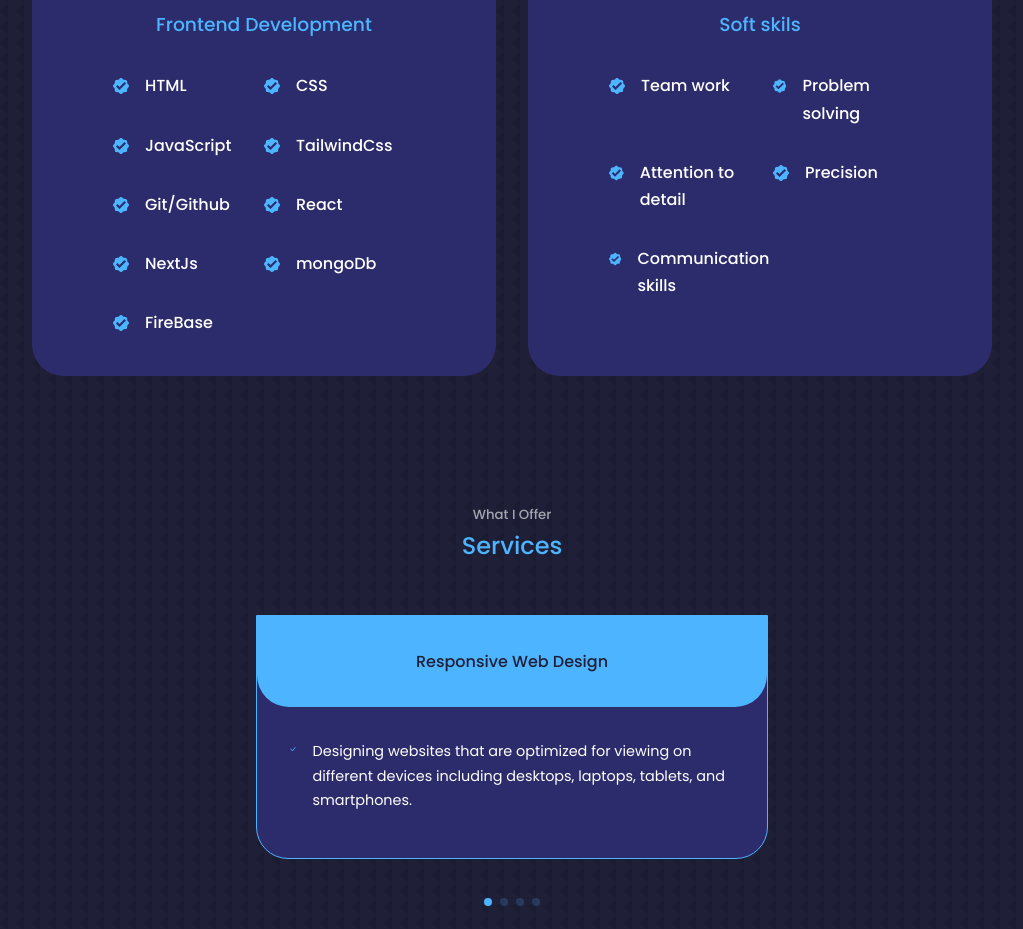
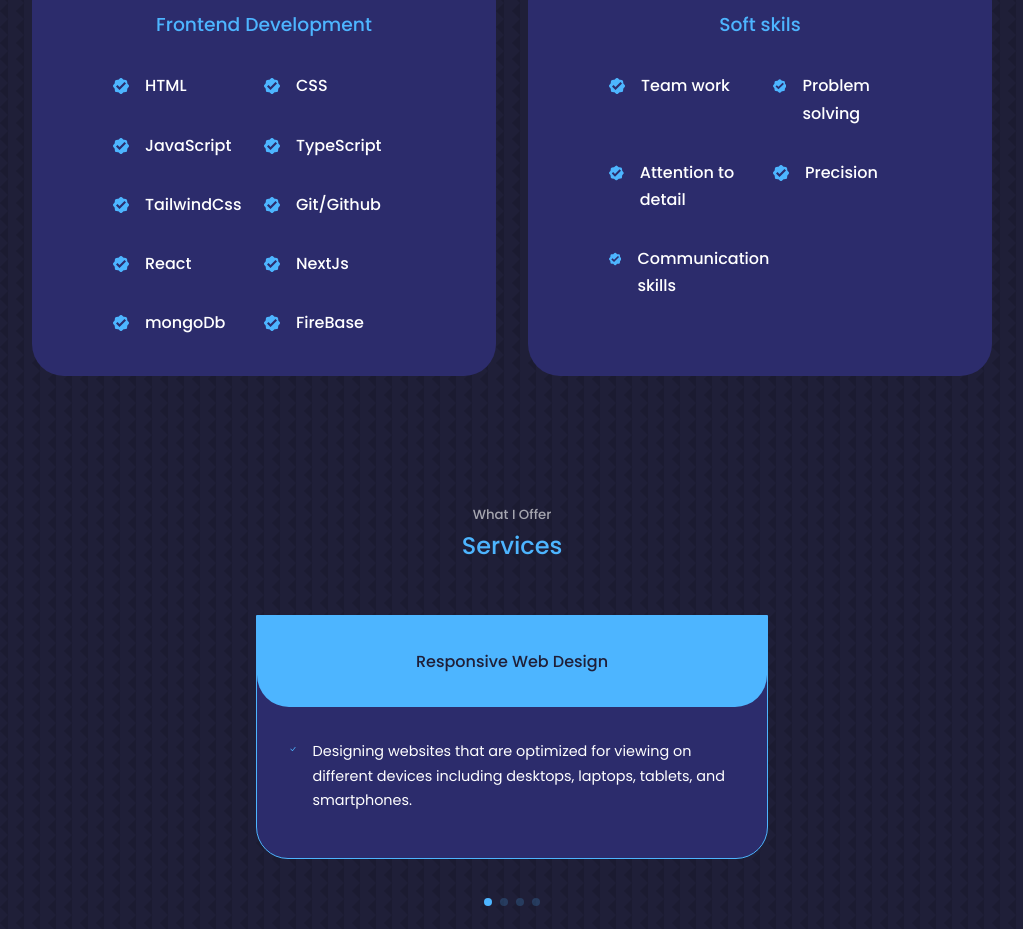
Before and after one commit to AfrokingJasper/My-React-Portfolio, a React (Create React App) app: page / in a window 1280 px wide. Shown: the part 1901-2830 px from the top of the page, without its empty margins (128-1151 px from the left). Built offline with nearby package versions, Linux system fonts and the light colour scheme.

Commit message:
typescript

```diff
--- a/src/components/experience/experience.jsx
+++ b/src/components/experience/experience.jsx
@@ -28,6 +28,12 @@ const Experience = (props) => {
               <GoVerified className="experience__details-icons" />
               <div>
                 <h4>JavaScript</h4>
+              </div>
+            </article>
+            <article className="experience__details">
+              <GoVerified className="experience__details-icons" />
+              <div>
+                <h4>TypeScript</h4>
               </div>
             </article>
             <article className="experience__details">
```
